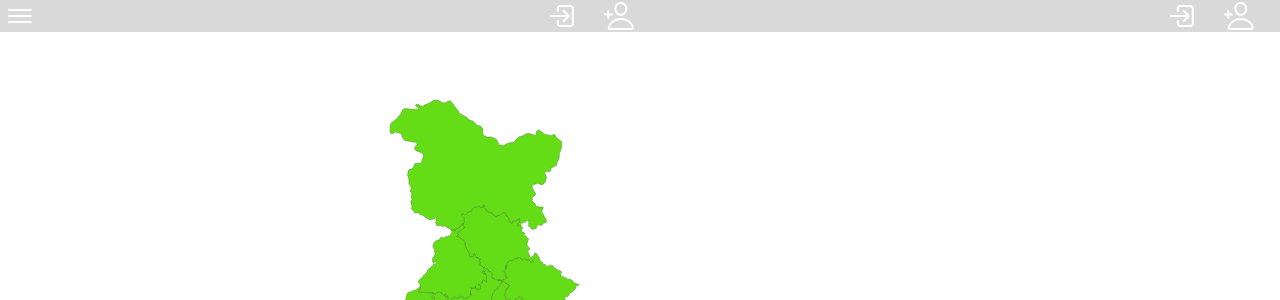
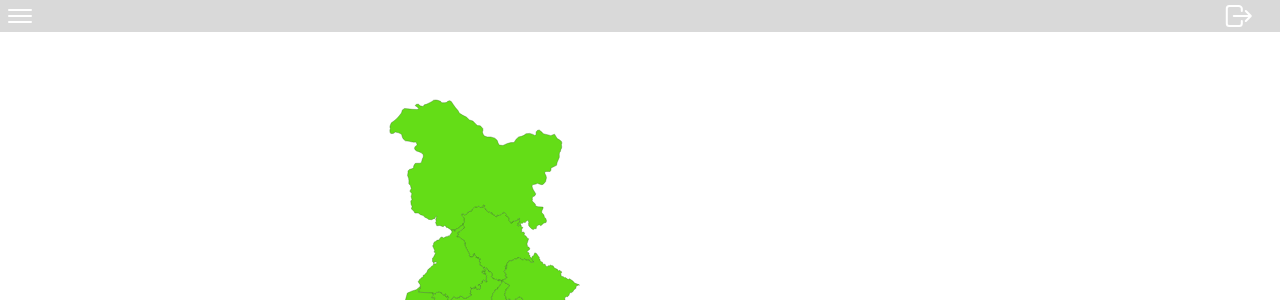
Before and after one commit to infinte-bandwidth/farmerX, a PHP site: page /map.php in a window 1280 px wide; the page is wider, and only the part inside the window is pictured. Shown: the top 300 px of that part. Run offline with PHP 8.4, Linux system fonts and the light colour scheme; a user stored in the database is signed in; data comes from the database, SQL or seed files in the repository; some libraries are stand-ins or nearby versions.

Commit message:
Update map.php

```diff
--- a/map.php
+++ b/map.php
@@ -45,26 +45,23 @@ if (!isset($_SESSION['loggedin'])) {
 
     <nav class="h-nav">
         <ion-icon name="menu-outline" onclick="openNav()"></ion-icon>
-        <a href="" class="login">
-            <ion-icon name="log-in-outline"></ion-icon>
-        </a>
-        <a href="" class="sign-up">
-            <ion-icon name="person-add-outline"></ion-icon>
-        </a>
-    <a href="" class="login"><ion-icon name="log-in-outline"></ion-icon></a>
-	<a href="" class="sign-up"><ion-icon name="person-add-outline"></ion-icon></a>
+        <?php
+        if (!isset($_SESSION['loggedin'])) {
+            echo "<a href='login.php' class='login'><ion-icon name='log-in-outline'></ion-icon></a>
+	        <a href='signup.php' class='sign-up'><ion-icon name='person-add-outline'></ion-icon></a>";
+        } else {
+            echo "<a href='logout.php' class='login'><ion-icon name='log-out-outline'></ion-icon></a>";
+        }
+        ?>
     </nav>
     <nav class="v-nav-primary">
         <ion-icon name="return-up-back-outline" onclick="closeNav()"></ion-icon>
-        <a href="" class="item1">
+        <a class="item1">
             <?php
-            if (isset($_SESSION['username']))
-            {
+            if (isset($_SESSION['username'])) {
                 echo '<ion-icon name=""></ion-icon>';
                 echo $_SESSION['username'];
-            }
-            else
-            {
+            } else {
                 echo '<ion-icon name="leaf-outline"></ion-icon>';
                 echo "Menu";
             }
@@ -85,14 +82,11 @@ if (!isset($_SESSION['loggedin'])) {
     </nav>
     <nav class="v-nav-services">
         <ion-icon name="return-up-back-outline" onclick="closeServices()"></ion-icon>
-        <a href="" class="item1">
+        <a class="item1">
             <?php
-            if (isset($_SESSION['username']))
-            {
+            if (isset($_SESSION['username'])) {
                 echo "<ion-icon name=''></ion-icon>";
-            }
-            else
-            {
+            } else {
                 echo "<ion-icon name='bag-handle'></ion-icon>";
             }
             ?>
@@ -109,6 +103,14 @@ if (!isset($_SESSION['loggedin'])) {
         <a href="msp.php" class="v-nav-item">
             <ion-icon name="logo-usd"></ion-icon>
             MSP
+        </a>
+        <a href="market.php" class="v-nav-item">
+            <ion-icon name="fish-outline"></ion-icon>
+            Market
+        </a>
+        <a href="news.php" class="v-nav-item">
+            <ion-icon name="color-fill-outline"></ion-icon>
+            News
         </a>
         <a href="map.php" class="v-nav-item">
             <ion-icon name="finger-print-outline"></ion-icon>
```
